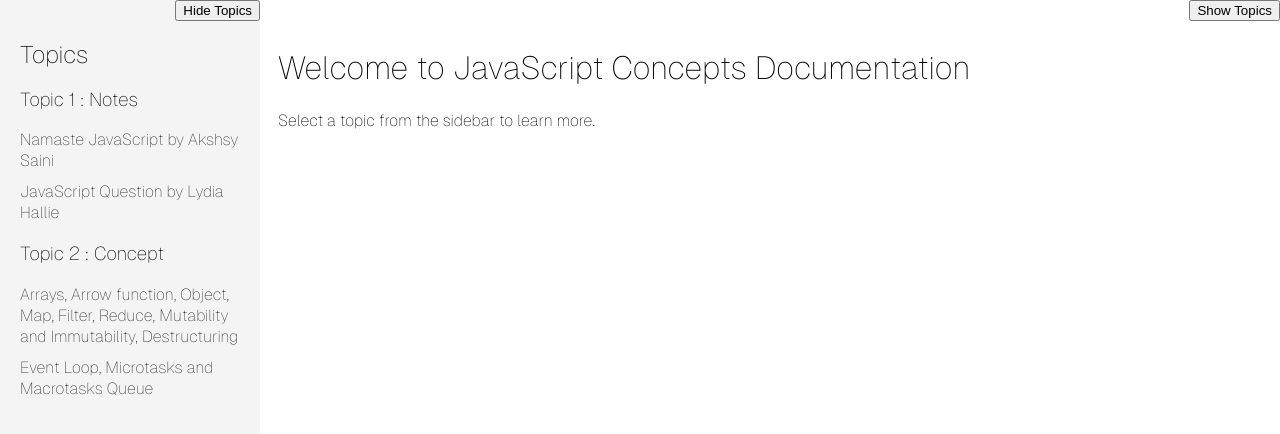
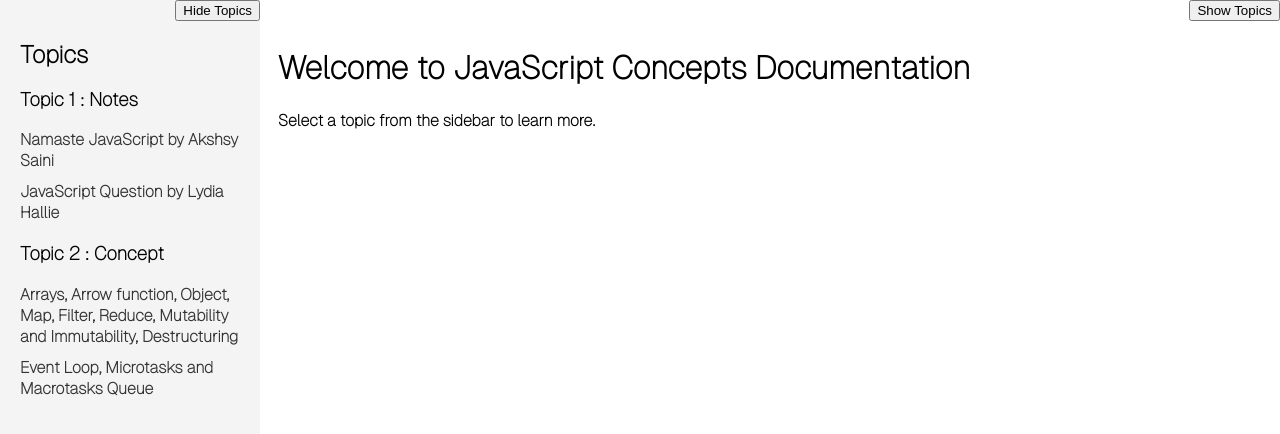
Before and after one commit to jcoding09/jcoding09.github.io, a plain HTML site: page index.html in a window 1280 px wide. Drawn offline with Linux system fonts and the light colour scheme.

Commit message:
Update style.css

```diff
--- a/css/style.css
+++ b/css/style.css
@@ -74,5 +74,5 @@
 body,
 p {
   font-family: "Geist_variable", sans-serif;
-  font-weight: 550;
+  font-weight: 700;
 }
```
